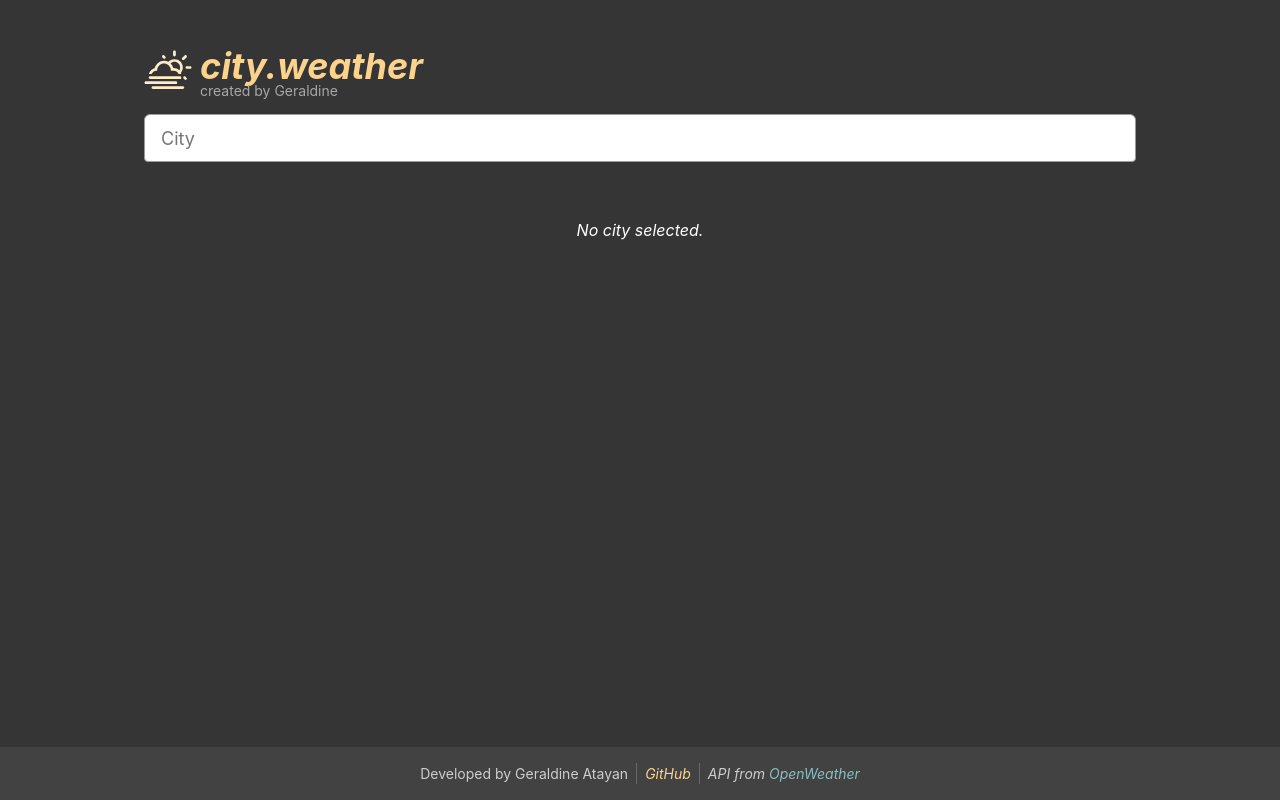
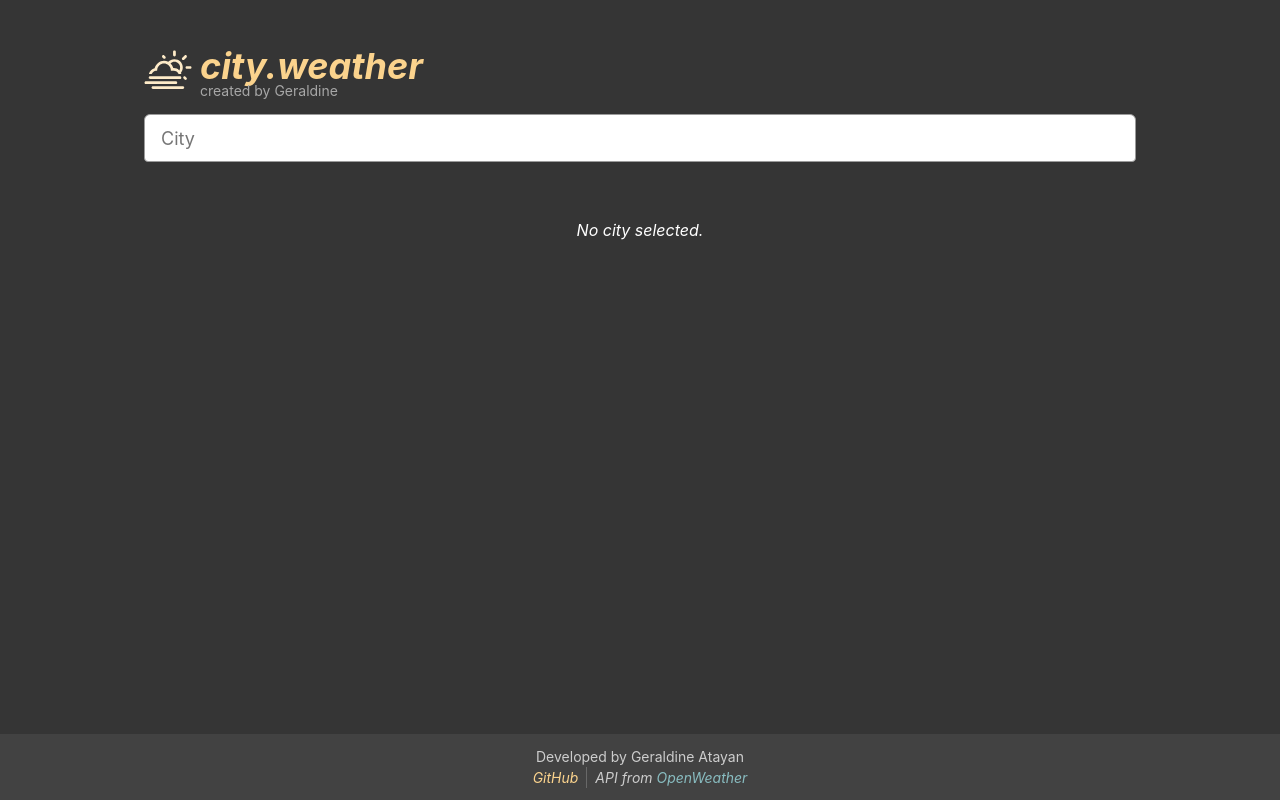
Before and after one commit to grcldq/city-weather, a React (Create React App) app: page / in a window 1280 px wide. Built offline with nearby package versions, Linux system fonts and the light colour scheme; no server answers.

Commit message:
Fixes for loading image, designs, errors

```diff
--- a/package.json
+++ b/package.json
@@ -1,6 +1,6 @@
 {
   "name": "city-weather",
-  "version": "0.1.1",
+  "version": "1.0.0",
   "private": true,
   "dependencies": {
     "@chakra-ui/react": "^1.6.6",
--- a/src/components/CityDetails.js
+++ b/src/components/CityDetails.js
@@ -8,6 +8,7 @@ import {
   Flex,
   Heading,
   GridItem,
+  Spinner,
 } from '@chakra-ui/react';
 import { formatUnixDate, formatUnixTime } from '../helpers/helpers';
 import CityWeatherTiles from './CityWeatherTiles';
@@ -21,12 +22,13 @@ const CityDetails = ({ data, error }) => {
     temp,
     feelsLike,
     city,
+    cityState,
     country,
     imgUrl,
-    timezone,
     rain,
     sunrise,
     sunset,
+    timezone,
   } = data;
   const date = formatUnixDate(undefined, {
     month: 'short',
@@ -49,9 +51,10 @@ const CityDetails = ({ data, error }) => {
           <Flex
             flexDirection='column'
             alignItems='flex-start'
-            justifyContent='center'>
+            justifyContent='center'
+            flex='1'>
             <Heading fontSize='3xl' color='yellow.400'>
-              {city}, {country}
+              {city}, {cityState ? `${cityState}, ` : null}{country}
             </Heading>
             <Text fontSize='md'>{date}</Text>
             <Text fontSize='sm'>As of {time}</Text>
@@ -61,6 +64,8 @@ const CityDetails = ({ data, error }) => {
             objectFit='cover'
             src={imgUrl}
             alt='weather-img'
+            fallback={<Spinner />}
+            flex='1'
           />
         </HStack>
         <GridItem colSpan={[1, 1, 1, 2]}>
--- a/src/components/Footer.js
+++ b/src/components/Footer.js
@@ -6,17 +6,18 @@ const Footer = () => {
     <Box
       bg='gray.800'
       bottom='0'
-      fontSize='sm'
+      fontSize={['xs', 'sm']}
       left='0'
       pos='fixed'
       width='full'>
+      <Text as='' color='gray.50' pt={3} textAlign='center'>
+        Developed by Geraldine Atayan
+      </Text>
       <HStack
         color='gray.50'
         divider={<StackDivider borderColor='gray.500' />}
-        px={7}
-        py={4}
+        pb={3}
         justifyContent='center'>
-        <Text as=''>Developed by Geraldine Atayan</Text>
         <Text as='em' color='orange.200'>
           <a
             href='https://github.com/grcldq/city-weather'
--- a/src/components/SearchList.js
+++ b/src/components/SearchList.js
@@ -2,7 +2,7 @@ import { Box, StackDivider, Text, VStack } from '@chakra-ui/react';
 import React from 'react';
 
 const SearchList = ({ searchList = [], setSelectedCity }) => {
-  if (searchList.length === 0) return null;
+  if (!searchList[0]) return null;
 
   return (
     <VStack
```
